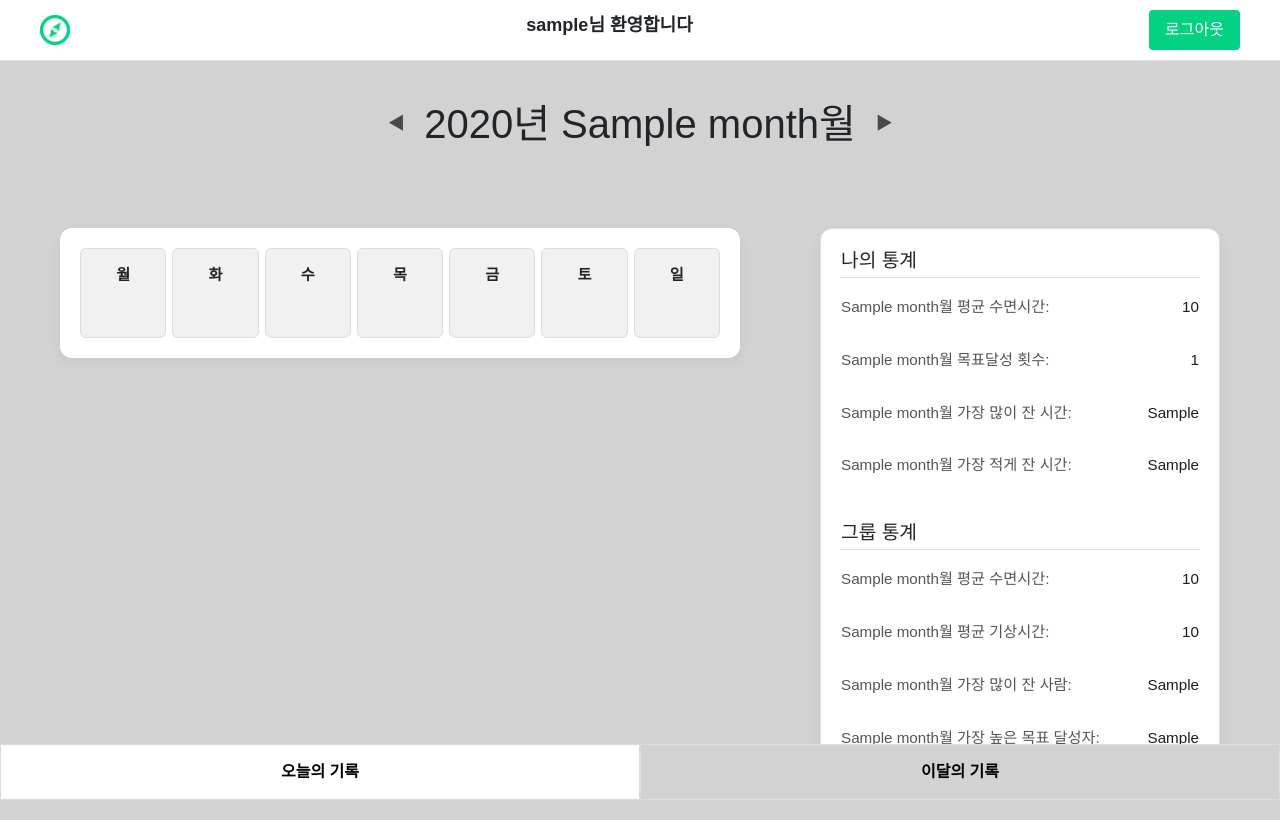
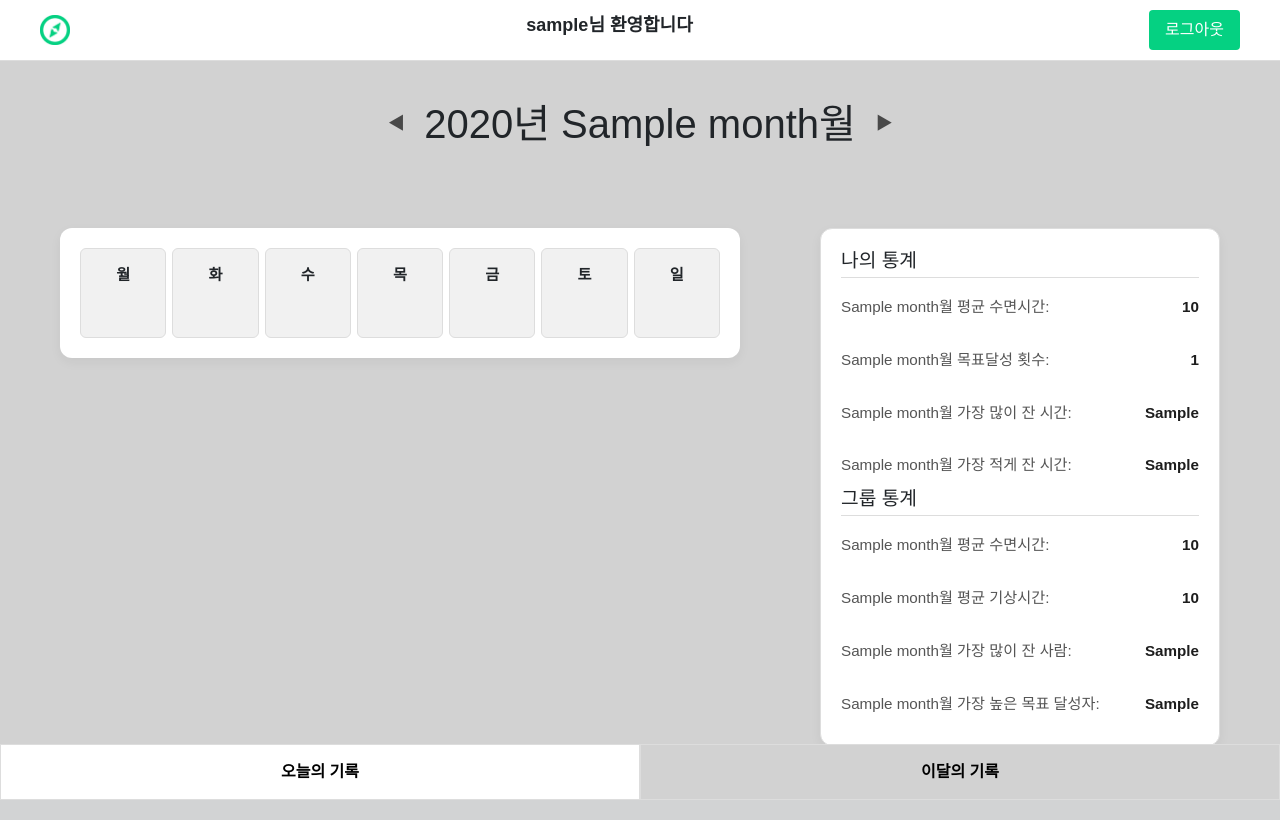
Before and after one commit to kkc1383/WEEK00, a Flask app: template templates/calender.html in a window 1280 px wide. After the commit the page ends 799 px from the top, so only its background shows below. Run offline with Flask 3, Linux system fonts and the light colour scheme; the template is opened without the code that fills it: most values are stand-ins (such as "Sample title", 1, 10 or a date in 2020).

Commit message:
Update calender.html
통계섹션의 사용자데이터 숫자 Ui span태그에 클래스 할당

```diff
--- a/templates/calender.html
+++ b/templates/calender.html
@@ -72,20 +72,20 @@
             <div class="stat-row-wrapper">
               <div class="stat-row">
                 <span>{{month}}월 평균 수면시간:</span>
-                <span>{{ my_stats.avg_sleep }}</span>
+                <span class="point">{{ my_stats.avg_sleep }}</span>
               </div>
               <div class="stat-row">
                 <span>{{month}}월 목표달성 횟수:</span>
-                <span>{{ my_stats.goal_count }}</span>
+                <span class="point">{{ my_stats.goal_count }}</span>
               </div>
               <div class="stat-row">
                 <span>{{month}}월 가장 많이 잔 시간:</span>
-                <span>{{ my_stats.max_sleep }}</span>
+                <span class="point">{{ my_stats.max_sleep }}</span>
               </div>
               <div class="stat-row">
                 <span>{{month}}월 가장 적게 잔 시간:</span>
-                <span>{{ my_stats.min_sleep }}</span>
-              </div><br />
+                <span class="point">{{ my_stats.min_sleep }}</span>
+              </div>
             </div>
 
 
@@ -93,19 +93,19 @@
             <div class="stat-row-wrapper">
               <div class="stat-row">
                 <span>{{month}}월 평균 수면시간:</span>
-                <span>{{ group_stats.avg_sleep }}</span>
+                <span class="point">{{ group_stats.avg_sleep }}</span>
               </div>
               <div class="stat-row">
                 <span>{{month}}월 평균 기상시간:</span>
-                <span>{{ group_stats.avg_wake }}</span>
+                <span class="point">{{ group_stats.avg_wake }}</span>
               </div>
               <div class="stat-row">
                 <span>{{month}}월 가장 많이 잔 사람:</span>
-                <span>{{ group_stats.max_sleeper }}</span>
+                <span class="point">{{ group_stats.max_sleeper }}</span>
               </div>
               <div class="stat-row">
                 <span>{{month}}월 가장 높은 목표 달성자:</span>
-                <span>{{ group_stats.max_goal }}</span>
+                <span class="point">{{ group_stats.max_goal }}</span>
               </div>
             </div>
 
```
